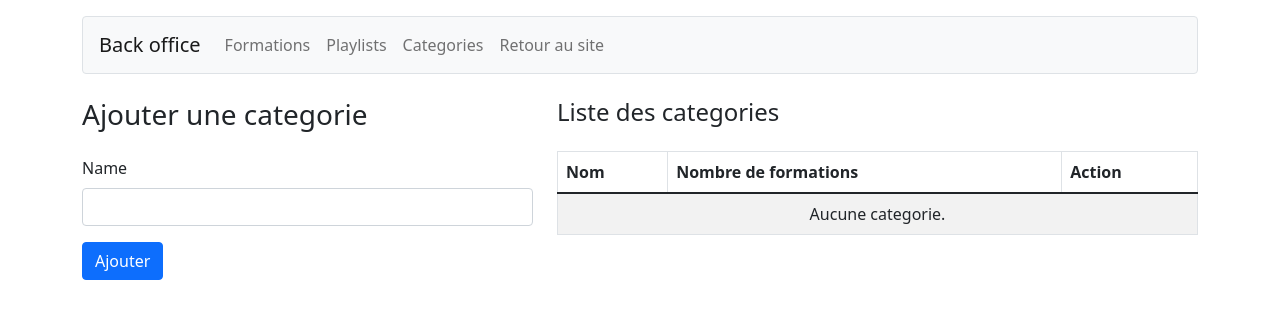
After one commit to blump/emeline, a Symfony app: template templates/admin/categories/index.html.twig in a window 1280 px wide. The commit adds this page. Shown: the top 319 px of the page. Run offline with Twig, Linux system fonts and the light colour scheme; the template is opened without the code that fills it, so the values that code supplies are empty; form fields are guessed from the names that the template uses; some libraries are stand-ins or nearby versions.

Commit message:
Mission 2 : Tâche 3 : gérer les catégories

```diff
--- a/templates/admin/base.html.twig
+++ b/templates/admin/base.html.twig
@@ -15,6 +15,9 @@
                         <a class="nav-link" href="{{ path('admin.playlists.index') }}">Playlists</a>
                     </li>
                     <li class="nav-item">
+                        <a class="nav-link" href="{{ path('admin.categories.index') }}">Categories</a>
+                    </li>
+                    <li class="nav-item">
                         <a class="nav-link" href="{{ path('accueil') }}">Retour au site</a>
                     </li>
                 </ul>
--- /dev/null
+++ b/templates/admin/categories/index.html.twig
@@ -0,0 +1,44 @@
+{% extends "admin/base.html.twig" %}
+
+{% block body %}
+    <div class="row mt-4">
+        <div class="col-md-5">
+            <h1 class="h3 mb-4">Ajouter une categorie</h1>
+            {{ form_start(categorieForm) }}
+                <div class="mb-3">
+                    {{ form_row(categorieForm.name) }}
+                </div>
+                <button class="btn btn-primary" type="submit">Ajouter</button>
+            {{ form_end(categorieForm) }}
+        </div>
+        <div class="col-md-7">
+            <h2 class="h4 mb-4">Liste des categories</h2>
+            <table class="table table-striped table-bordered align-middle">
+                <thead>
+                    <tr>
+                        <th>Nom</th>
+                        <th>Nombre de formations</th>
+                        <th>Action</th>
+                    </tr>
+                </thead>
+                <tbody>
+                    {% for categorie in categories %}
+                        <tr>
+                            <td>{{ categorie.name }}</td>
+                            <td>{{ categorie.formations|length }}</td>
+                            <td class="text-nowrap">
+                                <form method="post" action="{{ path('admin.categories.delete', {id: categorie.id}) }}" class="d-inline-block" onsubmit="return confirm('Supprimer cette categorie ?');">
+                                    <button class="btn btn-sm btn-outline-danger" type="submit">Supprimer</button>
+                                </form>
+                            </td>
+                        </tr>
+                    {% else %}
+                        <tr>
+                            <td colspan="3" class="text-center">Aucune categorie.</td>
+                        </tr>
+                    {% endfor %}
+                </tbody>
+            </table>
+        </div>
+    </div>
+{% endblock %}
```
Also changed, not shown: src/Controller/AdminCategorieController.php (added, +57 -0 lines), src/Form/CategorieType.php (added, +26 -0 lines).
